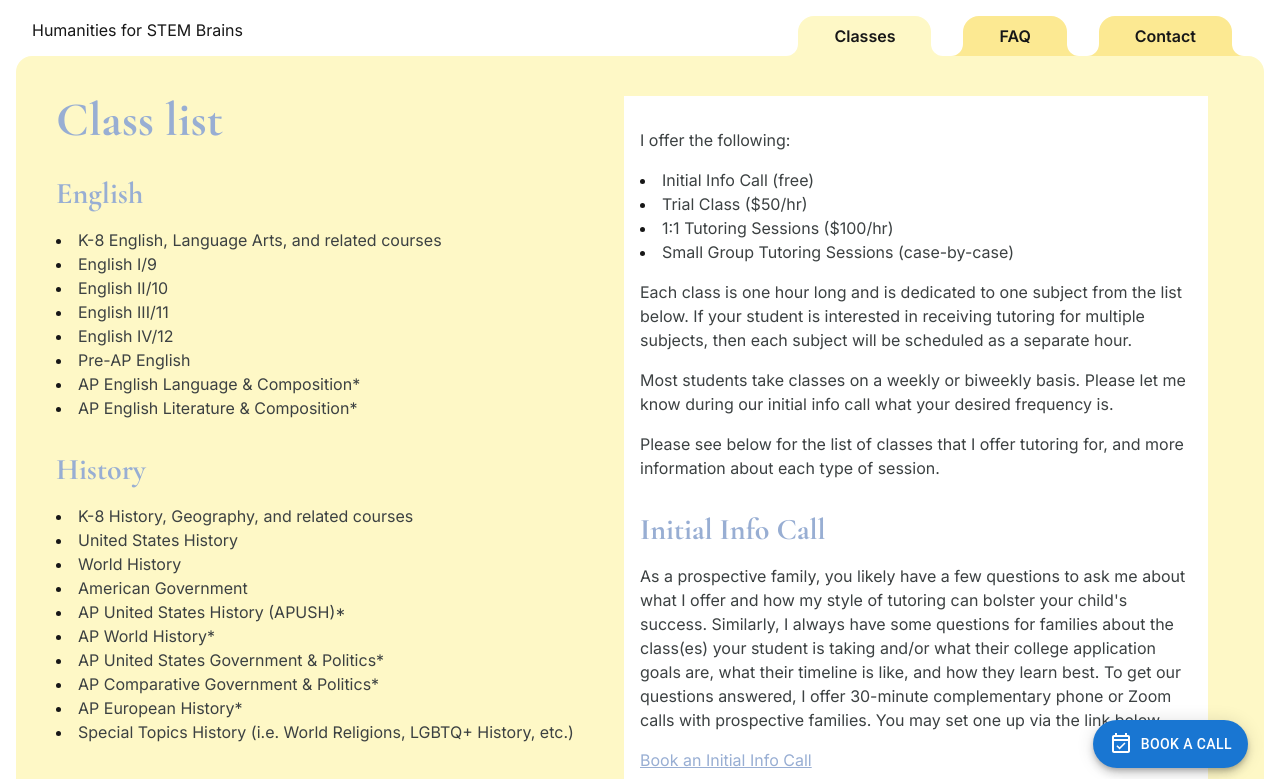
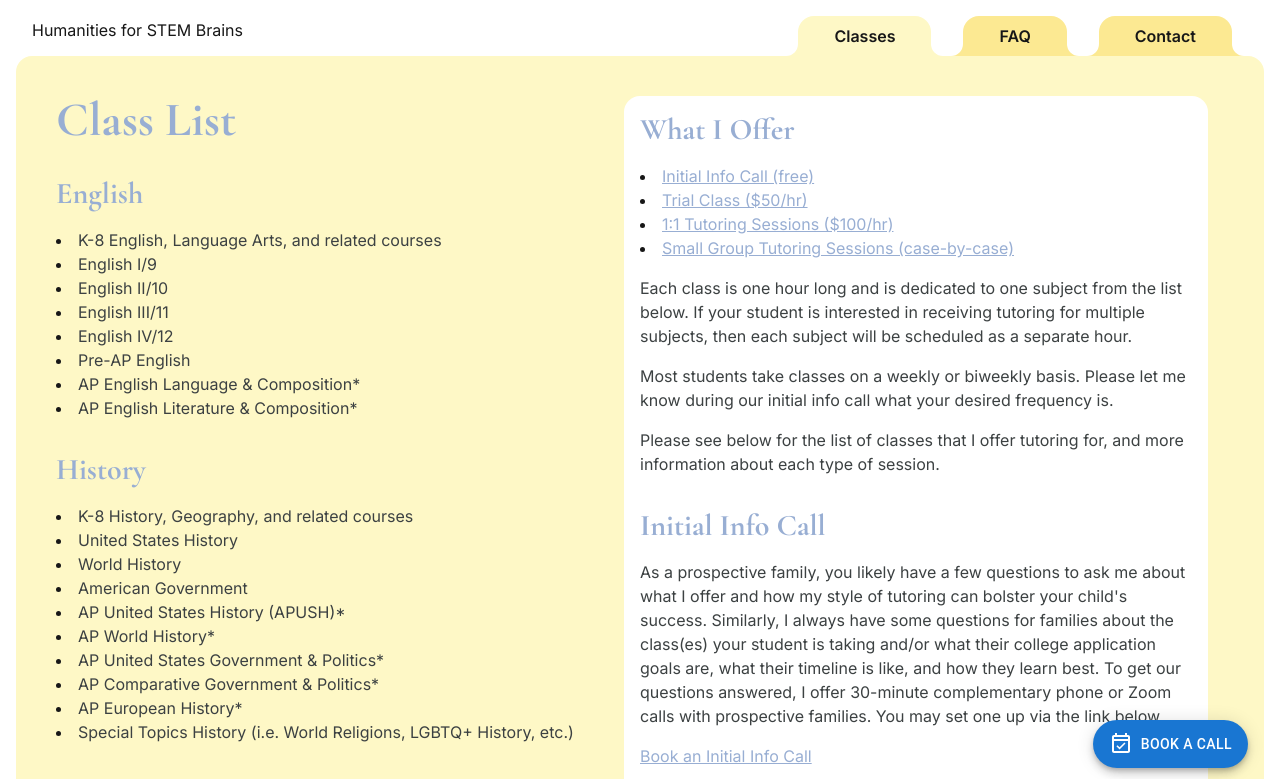
Before and after one commit to bizarrebirds/bizarrebirds.github.io, a Next.js app: page /classes in a window 1280 px wide. Shown: the top 779 px of the page. Built offline with nearby package versions, Linux system fonts and the light colour scheme.

Commit message:
Tweaks to classes page

```diff
--- a/app/classes/page.tsx
+++ b/app/classes/page.tsx
@@ -1,11 +1,12 @@
 import FolderPage from "../folderpage";
 import { Description, Subheading } from "../text";
+import Link from "next/link";
 
 export default function ClassesPage() {
     return (
         <FolderPage className="flex flex-col sm:flex-row">
             <div className="flex-1">
-                <Subheading className="text-5xl mt-0!">Class list</Subheading>
+                <Subheading className="text-5xl mt-0!">Class List</Subheading>
                 <Subheading>English</Subheading>
                 <ul>
                     <li><Description>K-8 English, Language Arts, and related courses</Description></li>
@@ -46,13 +47,13 @@ export default function ClassesPage() {
 
                 <Description className="text-xs">*For all AP classes, tutoring sessions cover course content as well as AP test preparation (including essays, MCQs, DBQs, etc.). If you are not planning to take the AP test, please let me know as soon as you make that decision so that we can focus your tutoring sessions appropriately.</Description>
             </div>
-            <div className="flex-1 mt-12 sm:mt-0 sm:mx-4 sm:px-4 sm:py-4 sm:bg-white">
-                <Description>I offer the following:</Description>
+            <div className="flex-1 mt-12 rounded-2xl sm:mt-0 sm:mx-4 sm:px-4 sm:py-4 sm:bg-white">
+                <Subheading className="mt-0!">What I Offer</Subheading>
                 <ul>
-                    <li><Description>Initial Info Call (free)</Description></li>
-                    <li><Description>Trial Class ($50/hr)</Description></li>
-                    <li><Description>1:1 Tutoring Sessions ($100/hr)</Description></li>
-                    <li><Description>Small Group Tutoring Sessions (case-by-case)</Description></li>
+                    <li><Description><Link href="#initial-info-call">Initial Info Call (free)</Link></Description></li>
+                    <li><Description><Link href="#trial-class">Trial Class ($50/hr)</Link></Description></li>
+                    <li><Description><Link href="#one-on-one-tutoring">1:1 Tutoring Sessions ($100/hr)</Link></Description></li>
+                    <li><Description><Link href="#small-group-tutoring">Small Group Tutoring Sessions (case-by-case)</Link></Description></li>
                 </ul>
 
                 <Description>Each class is one hour long and is dedicated to one subject from the list below. If your student is interested in receiving tutoring for multiple subjects, then each subject will be scheduled as a separate hour.</Description>
@@ -62,19 +63,22 @@ export default function ClassesPage() {
                 <Description>Please see below for the list of classes that I offer tutoring for, and more information about each type of session.</Description>
 
 
-                <Subheading>Initial Info Call</Subheading>
+                <Subheading id="initial-info-call">Initial Info Call</Subheading>
                 <Description>
                 As a prospective family, you likely have a few questions to ask me about what I offer and how my style of tutoring can bolster your child's success. Similarly, I always have some questions for families about the class(es) your student is taking and/or what their college application goals are, what their timeline is like, and how they learn best. To get our questions answered, I offer 30-minute complementary phone or Zoom calls with prospective families. You may set one up via the link below.
                 </Description>
 
                 <a href="https://stembrainstutor.youcanbook.me/">Book an Initial Info Call</a><br />
 
-                <Subheading>Trial Class</Subheading>
+                <Subheading id="trial-class">Trial Class</Subheading>
                 <Description>I offer one hour-long trial class per student to allow you to get a sense of my teaching style. All trial classes are one-on-one between the teacher and the student, and they take place on Zoom.
                 During the trial class, we will get to know each other, and I will work through relevant class material with you. If you have current work that you would like assistance with, I recommend providing it to me ahead of time via email and bringing it to the trial class.</Description>
 
-                <Subheading>1:1 Tutoring Sessions</Subheading>
+                <Subheading id="one-on-one-tutoring">1:1 Tutoring Sessions</Subheading>
                 <Description>All classes take place on Zoom. I book tutoring sessions in blocks of 10 to allow predictability in our calendars.</Description>
+
+                <Subheading id="small-group-tutoring">Small Group Tutoring Sessions</Subheading>
+                <Description>Siblings or friends who are taking the same class (i.e. AP English Language) may inquire about small group classes at a reduced per-person rate. Typically, I allow a maximum of 3 students in a small group session so as to ensure I am able to spend ample time with each one individually. In your initial info call, please let me know if you are interested in this option - I would be happy to discuss our options. All listed classes are available for small group tutoring sessions.</Description>
             </div>
         </FolderPage>
     );
--- a/app/text.tsx
+++ b/app/text.tsx
@@ -1,5 +1,5 @@
-export function Subheading({ children, className = "" }) {
-    return <h1 className={`text-3xl font-bold my-4 mt-8 ${className}`}>{children}</h1>;
+export function Subheading({ children, className = "", id = "" }) {
+    return <h1 id={id} className={`text-3xl font-bold my-4 mt-8 ${className}`}>{children}</h1>;
 }
 
 export function Description({ children, className = "" }) {
```
